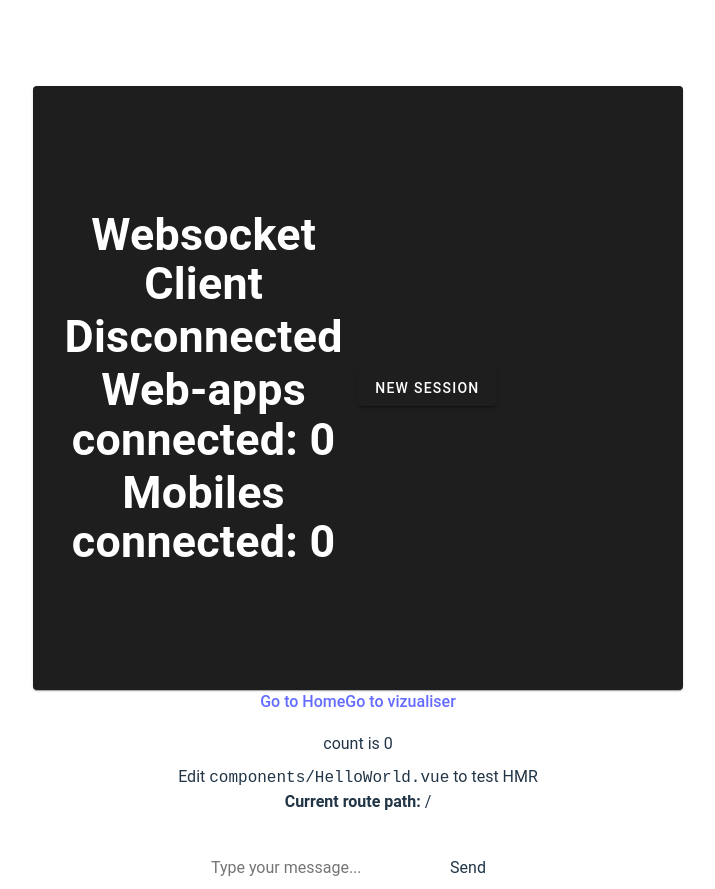
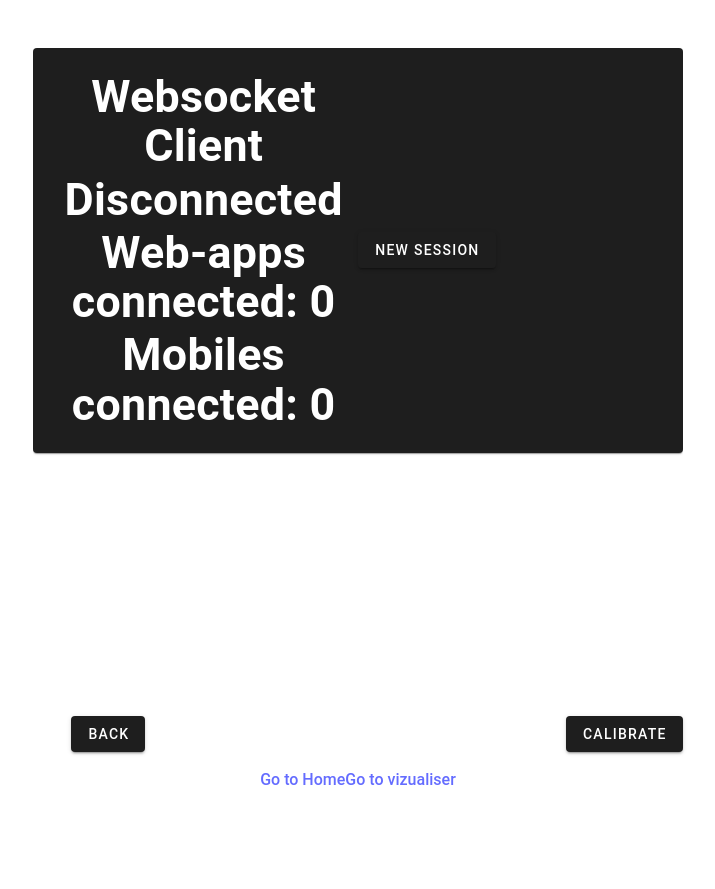
Before and after one commit to AntonBrinkCodes/localcap-viewer, a Vue app: page / in a window 1280 px wide. Shown: the whole page, without its empty margins (282-997 px from the left). After the commit the page ends 824 px from the top, so only its background shows below. Built offline with nearby package versions, Linux system fonts and the light colour scheme; no server answers; a small style sheet from the web is missing.

Commit message:
Update HelloWorld.vue

```diff
--- a/src/components/HelloWorld.vue
+++ b/src/components/HelloWorld.vue
@@ -1,4 +1,15 @@
 <template>
+  <MainLayout
+    column
+    leftButton="Back"
+    rightButton="Calibrate"
+    :step="2"
+    :rightDisabled="this.cameras>=2"
+    :leftDisabled="true"
+    @left="this.$router.push(`/`)"
+    @right="startSession">
+
+
   <div>
     <v-card class="fill-height fill-width d-flex flex-column justify-space-between">
       <v-card-text class="d-flex flex-column align-center flex-grow-1">
@@ -19,37 +30,20 @@
         </v-row>
       </v-card-text>
     </v-card>
+  </div>
+</MainLayout>
 
-    <h1>{{ msg }}</h1>
-
-
-
-      <div class="card">
-      <button type="button" @click="count++">count is {{ count }}</button>
-      <p>
-        Edit
-        <code>components/HelloWorld.vue</code> to test HMR
-      </p>
-      <p>
-        <strong>Current route path:</strong> {{ $route.fullPath }}
-      </p>
-      </div>
-
-      <div class="message-container">
-      <input type="text" v-model="inputMessage" placeholder="Type your message..." />
-      <button @click="sendMessage">Send</button>
-    </div>
-  </div>
 </template>
 
 <script>
 import { ref } from 'vue'
 import QRCodeVue3 from "qrcode-vue3";
 import {mapState, mapActions} from 'vuex';
-
+import MainLayout from '../layout/MainLayout.vue';
 export default {
   name: 'Home',
   components: {
+    MainLayout
   },
   computed: {
     ...mapState({
```
